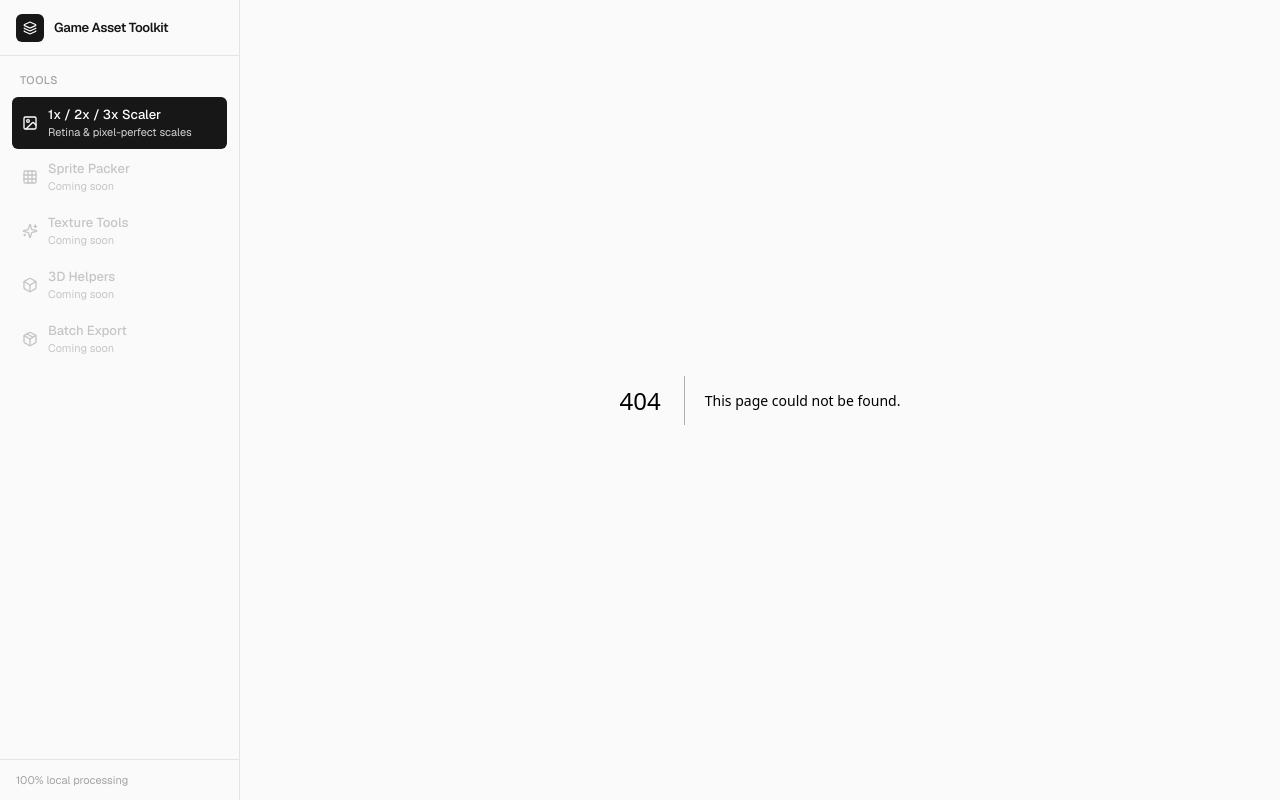
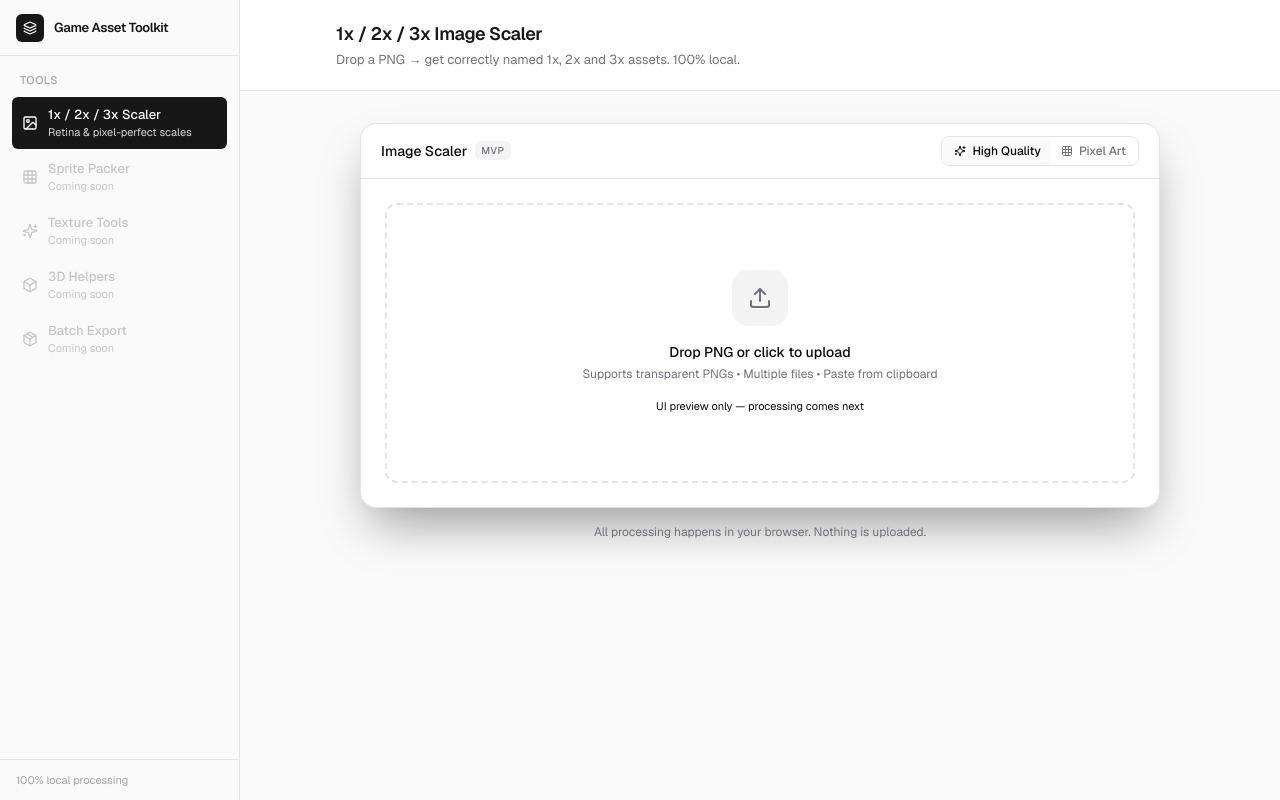
Before and after one commit to naralapraneeth11/game-asset, a Next.js app in the folder game-asset-toolkit/: page /tools/1x-2x-3x-converter in a window 1280 px wide. Before the commit this address had no page. Built offline with nearby package versions, Linux system fonts and the light colour scheme.

Commit message:
Add dedicated 1x/2x/3x converter tool page for SEO and app-shell

```diff
--- /dev/null
+++ b/game-asset-toolkit/src/app/tools/1x-2x-3x-converter/page.tsx
@@ -0,0 +1,37 @@
+import type { Metadata } from "next";
+import Converter from "@/components/Converter";
+
+export const metadata: Metadata = {
+  title: "1x / 2x / 3x Image Scaler",
+  description:
+    "Generate correct 1x, 2x and 3x assets from a single PNG. High-quality Lanczos or pixel-art nearest-neighbor. Local processing, ZIP download, proper @2x / @3x naming.",
+  keywords: [
+    "1x 2x 3x converter",
+    "Retina image generator",
+    "@2x @3x",
+    "iOS asset scaler",
+    "Unity sprite scaler",
+    "pixel art scaler",
+  ],
+};
+
+export default function ImageScalerPage() {
+  return (
+    <div className="min-h-full">
+      <div className="border-b border-neutral-200 bg-white">
+        <div className="mx-auto max-w-4xl px-6 py-5">
+          <h1 className="text-lg font-semibold tracking-tight text-neutral-900">
+            1x / 2x / 3x Image Scaler
+          </h1>
+          <p className="mt-0.5 text-[13px] text-neutral-500">
+            Drop a PNG → get correctly named 1x, 2x and 3x assets. 100% local.
+          </p>
+        </div>
+      </div>
+
+      <div className="mx-auto max-w-4xl px-6 py-8">
+        <Converter />
+      </div>
+    </div>
+  );
+}
```
